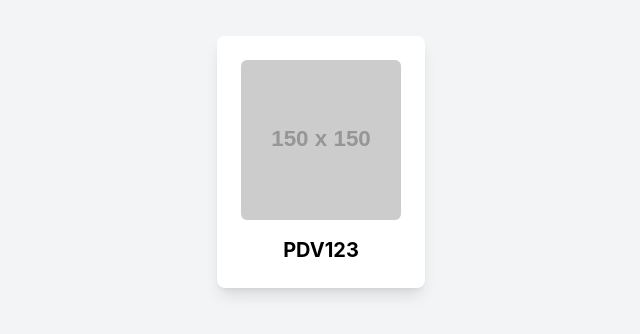
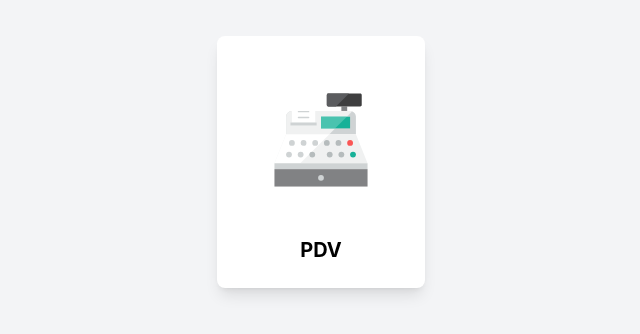
Before and after one commit to nilsonxavier/pdv-system, a React (Create React App) app: page /dashboard in a window 1280 px wide. Shown: the part 238-572 px from the top of the page, without its empty margins (207-847 px from the left). Built offline with nearby package versions, Linux system fonts and the light colour scheme.

Commit message:
adicionar logo dashboard

```diff
--- a/public/index.html
+++ b/public/index.html
@@ -24,10 +24,10 @@
       work correctly both with client-side routing and a non-root public URL.
       Learn how to configure a non-root public URL by running `npm run build`.
     -->
-    <title>React App</title>
+    <title>ERP RECICLAGEM</title>
   </head>
   <body>
-    <noscript>You need to enable JavaScript to run this app.</noscript>
+    <noscript>Você precisa habilitar o JavaScript para executar este aplicativo.</noscript>
     <div id="root"></div>
     <!--
       This HTML file is a template.
--- a/src/pages/Dashboard.js
+++ b/src/pages/Dashboard.js
@@ -13,16 +13,18 @@ function Dashboard() {
           onClick={() => navigate('/compra')}
         >
           <img
-            src="https://via.placeholder.com/150" // substitua pela imagem de sua escolha
-            alt="Compra"
+            src="img/logo.svg" // substitua pela imagem de sua escolha
+            alt="PDV"
             className="w-full h-40 object-cover rounded-md"
           />
-          <h3 className="text-xl font-bold mt-4 text-center">PDV123</h3>
+          <h3 className="text-xl font-bold mt-4 text-center">PDV</h3>
         </div>
 
         {/* Outros cards podem ser adicionados aqui para Venda, Estoque, etc. */}
       </div>
     </div>
+
+
   );
 }
 export default Dashboard;
```
Also changed, not shown: public/img/logo.svg (added), src/logo.svg (deleted).
